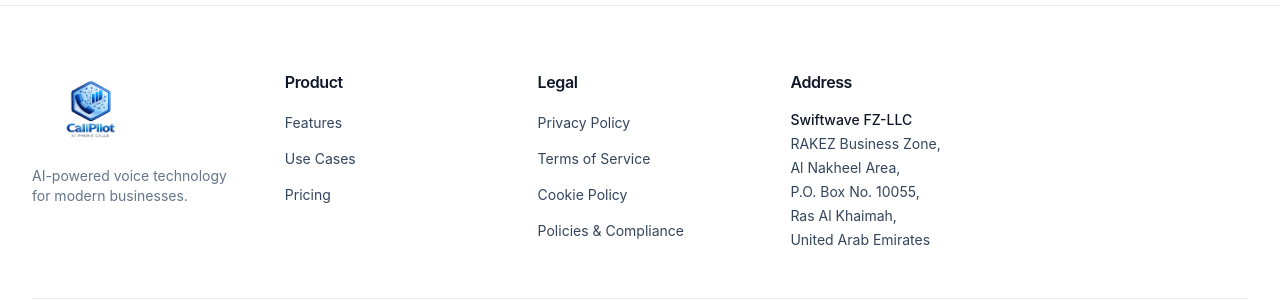
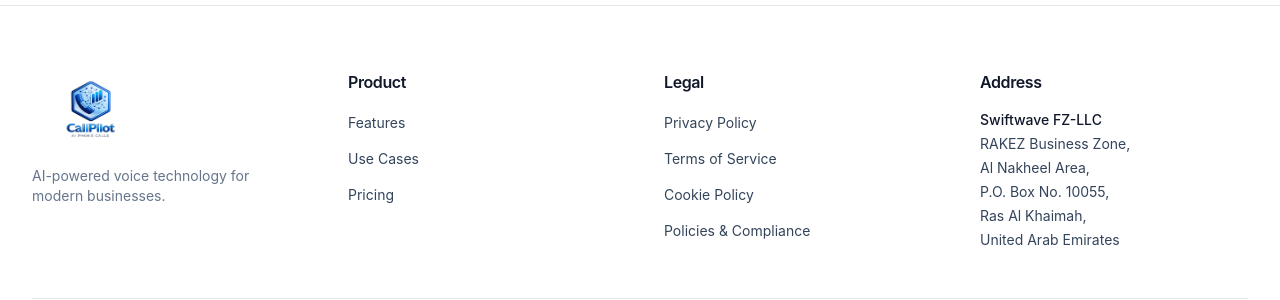
Before and after one commit to noorlight007/callpilot, a Next.js app: page / in a window 1280 px wide. Shown: the part 5469-5769 px from the top of the page. Built offline with nearby package versions, Linux system fonts and the light colour scheme; no server answers.

Commit message:
fixed footer

```diff
--- a/src/components/Footer.tsx
+++ b/src/components/Footer.tsx
@@ -28,7 +28,7 @@
   return (
     <footer className="bg-background border-t border-border">
       <div className="container mx-auto px-4 sm:px-6 lg:px-8 py-12 lg:py-16">
-        <div className="grid grid-cols-2 md:grid-cols-5 gap-8 lg:gap-12">
+        <div className="grid grid-cols-2 md:grid-cols-4 gap-8 lg:gap-12">
           {/* Logo & Description */}
           <div className="col-span-2 md:col-span-1">
             <a href="/">
```
